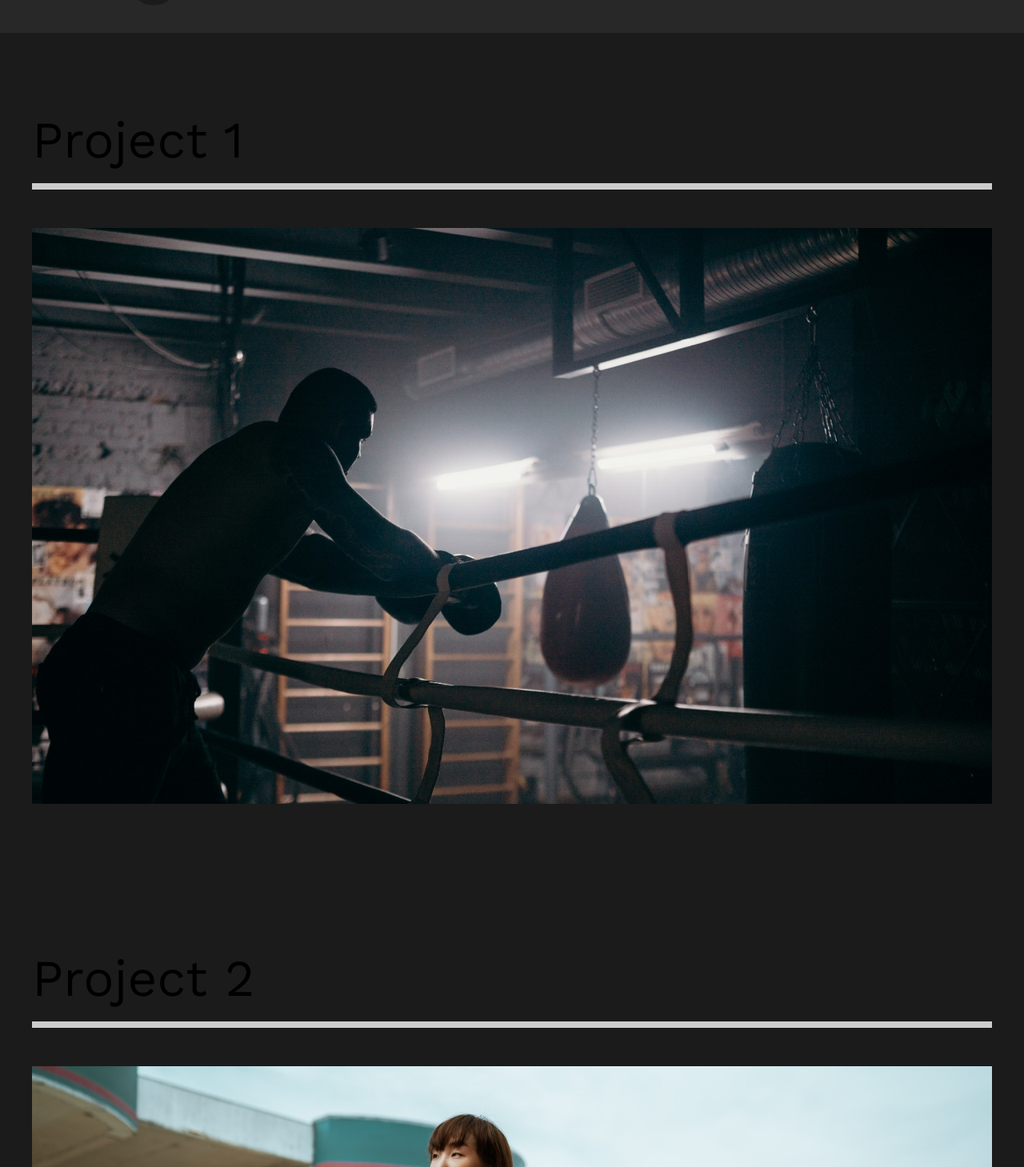
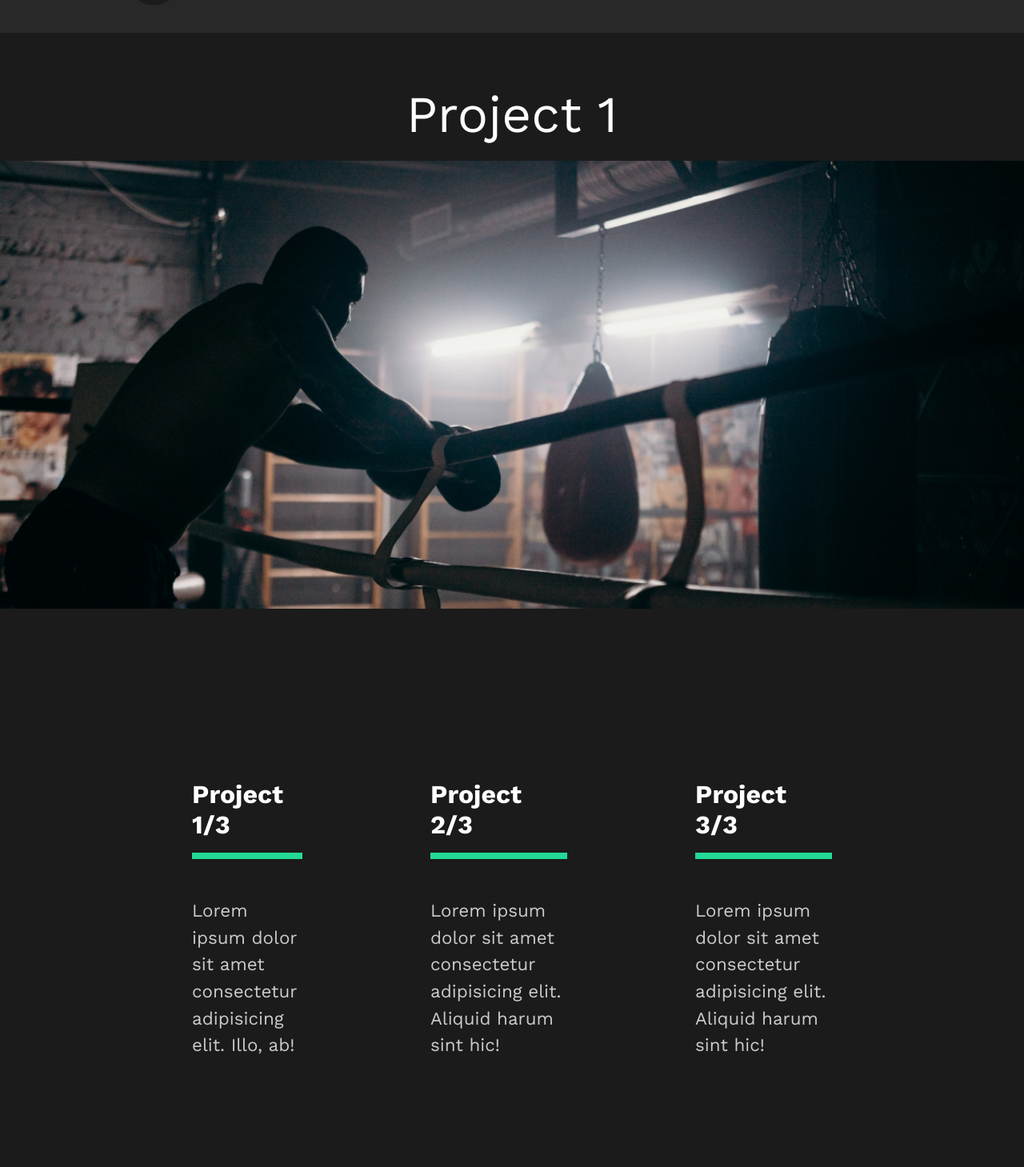
Before and after one commit to alanbedoya/portfolio2, a React (Create React App) app: page /work/project1 in a window 1280 px wide. Shown: the part 91-1550 px from the top of the page at 80% size. Built offline with nearby package versions, Linux system fonts and the light colour scheme.

Commit message:
Added the deatils to each project page.

```diff
--- a/src/App.js
+++ b/src/App.js
@@ -5,6 +5,7 @@ import NavSection from './components/navSection';
 import AboutMe from './pages/aboutMe';
 import MyWork from './pages/myWork';
 import ContactMe from './pages/contactMe';
+import ProjectDetail from './pages/projectDetail';
 
 function App() {
   return (
@@ -15,8 +16,11 @@ function App() {
         <Route path='/' exact>
           <AboutMe />
         </Route>
-        <Route path='/work'>
+        <Route path='/work' exact>
           <MyWork />
+        </Route>
+        <Route path='/work/:id'>
+          <ProjectDetail />
         </Route>
         <Route path='/contact'>
           <ContactMe />
--- a/src/pages/myWork.js
+++ b/src/pages/myWork.js
@@ -11,21 +11,21 @@ const myWork = () => {
       <StyledProject>
         <h2>Project 1</h2>
         <div className='line'></div>
-        <Link>
+        <Link to='/work/project1'>
           <img src={athlete} alt='athlete' />
         </Link>
       </StyledProject>
       <StyledProject>
         <h2>Project 2</h2>
         <div className='line'></div>
-        <Link>
+        <Link to='/work/project2'>
           <img src={racer} alt='racer' />
         </Link>
       </StyledProject>
       <StyledProject>
         <h2>Project 3</h2>
         <div className='line'></div>
-        <Link>
+        <Link to='/work/project3'>
           <img src={coffee} alt='coffee' />
         </Link>
       </StyledProject>
--- a/src/pages/projectDetail.js
+++ b/src/pages/projectDetail.js
@@ -0,0 +1,115 @@
+import React, { useState, useEffect } from 'react';
+import styled from 'styled-components';
+import { useHistory } from 'react-router-dom';
+import { ProjectState } from '../projectState';
+import { motionValue } from 'framer-motion';
+
+const ProjectDetail = () => {
+  const history = useHistory();
+  const url = history.location.pathname;
+  const [projects, setProjects] = useState(ProjectState);
+  const [project, setProject] = useState(null);
+
+  useEffect(() => {
+    const currentProject = projects.filter(
+      (stateProject) => stateProject.url === url
+    );
+    setProject(currentProject[0]);
+  }, [projects, url]);
+
+  const Work = ({ title, description }) => {
+    return (
+      <StyledWork>
+        <h3>{title}</h3>
+        <div className='line'></div>
+        <p>{description}</p>
+      </StyledWork>
+    );
+  };
+
+  return (
+    <>
+      {project && (
+        <StyledDetails>
+          <StyledHeader>
+            <h2>{project.title}</h2>
+            <img src={project.mainImg} alt='project1' />
+          </StyledHeader>
+          <StyledProjects>
+            {project.work.map((work) => (
+              <Work
+                title={work.title}
+                description={work.description}
+                key={work.title}
+              />
+            ))}
+          </StyledProjects>
+          <StyledDisplay>
+            <img src={project.secondImg} alt='secondImage' />
+          </StyledDisplay>
+        </StyledDetails>
+      )}
+    </>
+  );
+};
+
+const StyledDetails = styled.div`
+  color: white;
+`;
+
+const StyledHeader = styled.div`
+  min-height: 90vh;
+  padding-top: 20vh;
+  position: relative;
+
+  h2 {
+    position: absolute;
+    top: 10%;
+    left: 50%;
+    transform: translate(-50%, -10%);
+  }
+
+  img {
+    width: 100%;
+    height: 70vh;
+    object-fit: cover;
+  }
+`;
+
+const StyledProjects = styled.div`
+  min-height: 80vh;
+  display: flex;
+  margin: 5rem 10rem;
+  align-items: center;
+  justify-content: space-around;
+`;
+
+const StyledWork = styled.div`
+  padding: 5rem;
+
+  h3 {
+    font-size: 2rem;
+  }
+
+  .line {
+    width: 100%;
+    background: #23d997;
+    height: 0.5rem;
+    margin: 1rem 0rem;
+  }
+
+  p {
+    padding: 2rem 0rem;
+  }
+`;
+
+const StyledDisplay = styled.div`
+  min-height: 50vh;
+
+  img {
+    width: 100%;
+    height: 100vh;
+    object-fit: cover;
+  }
+`;
+export default ProjectDetail;
--- a/src/projectState.js
+++ b/src/projectState.js
@@ -12,14 +12,19 @@ export const ProjectState = () => {
       mainImg: athlete,
       secondImg: athlete2,
       url: '/work/project1',
-      description: [
+      work: [
         {
-          title: 'Project 1',
+          title: 'Project 1/3',
           description:
             'Lorem ipsum dolor sit amet consectetur adipisicing elit. Illo, ab!',
         },
         {
-          title: 'Project 1.2',
+          title: 'Project 2/3',
+          description:
+            'Lorem ipsum dolor sit amet consectetur adipisicing elit. Aliquid harum sint hic!',
+        },
+        {
+          title: 'Project 3/3',
           description:
             'Lorem ipsum dolor sit amet consectetur adipisicing elit. Aliquid harum sint hic!',
         },
@@ -30,14 +35,19 @@ export const ProjectState = () => {
       mainImg: racer,
       secondImg: racer2,
       url: '/work/project2',
-      description: [
+      work: [
         {
-          title: 'Project 2',
+          title: 'Project 1/3',
           description:
             'Lorem ipsum dolor sit amet consectetur adipisicing elit. Illo, ab!',
         },
         {
-          title: 'Project 2.2',
+          title: 'Project 2/3',
+          description:
+            'Lorem ipsum dolor sit amet consectetur adipisicing elit. Aliquid harum sint hic!',
+        },
+        {
+          title: 'Project 3/3',
           description:
             'Lorem ipsum dolor sit amet consectetur adipisicing elit. Aliquid harum sint hic!',
         },
@@ -48,14 +58,19 @@ export const ProjectState = () => {
       mainImg: coffee,
       secondImg: coffee2,
       url: '/work/project3',
-      description: [
+      work: [
         {
-          title: 'Project 3',
+          title: 'Project 1/3',
           description:
             'Lorem ipsum dolor sit amet consectetur adipisicing elit. Illo, ab!',
         },
         {
-          title: 'Project 3',
+          title: 'Project 2/3',
+          description:
+            'Lorem ipsum dolor sit amet consectetur adipisicing elit. Aliquid harum sint hic!',
+        },
+        {
+          title: 'Project 3/3',
           description:
             'Lorem ipsum dolor sit amet consectetur adipisicing elit. Aliquid harum sint hic!',
         },
```
